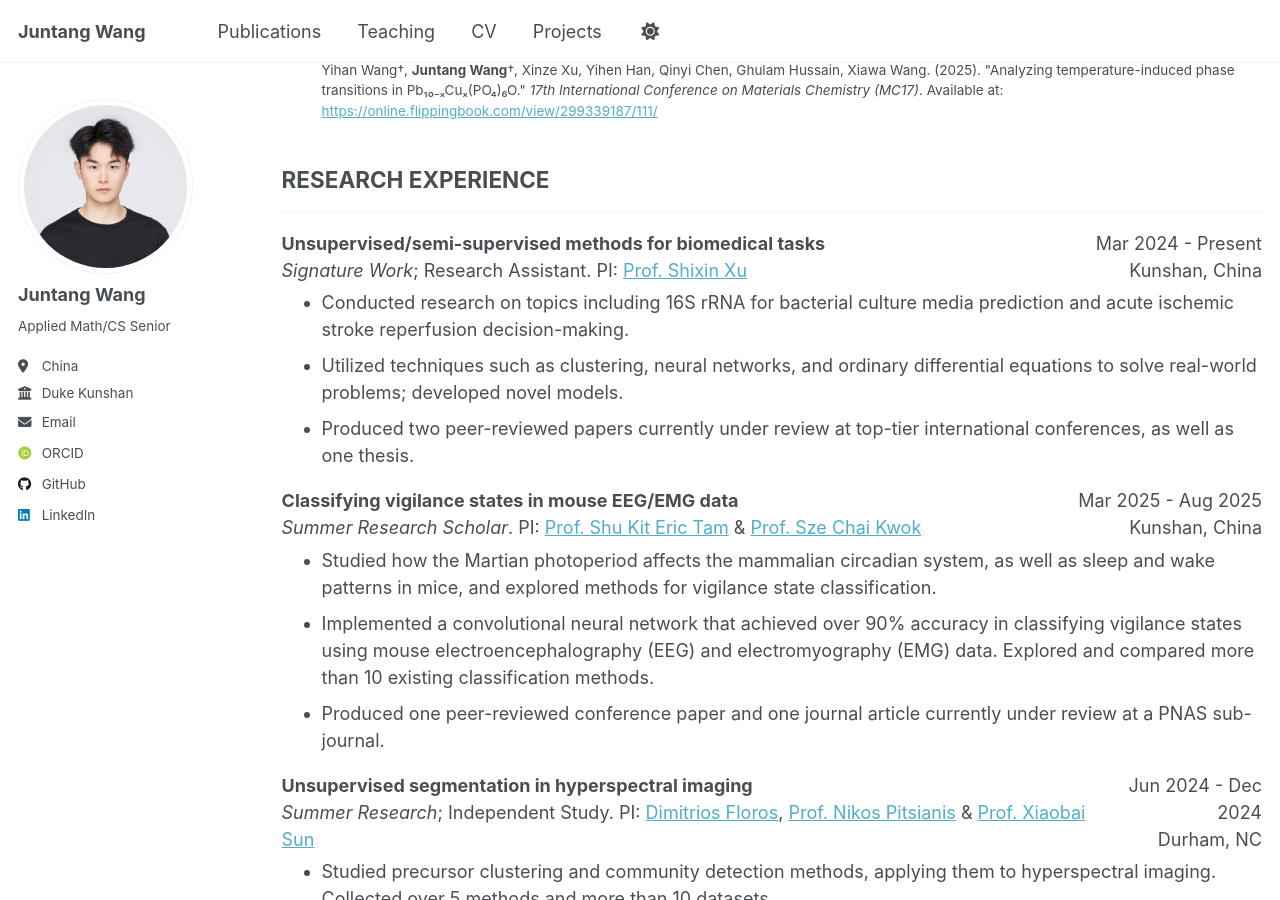
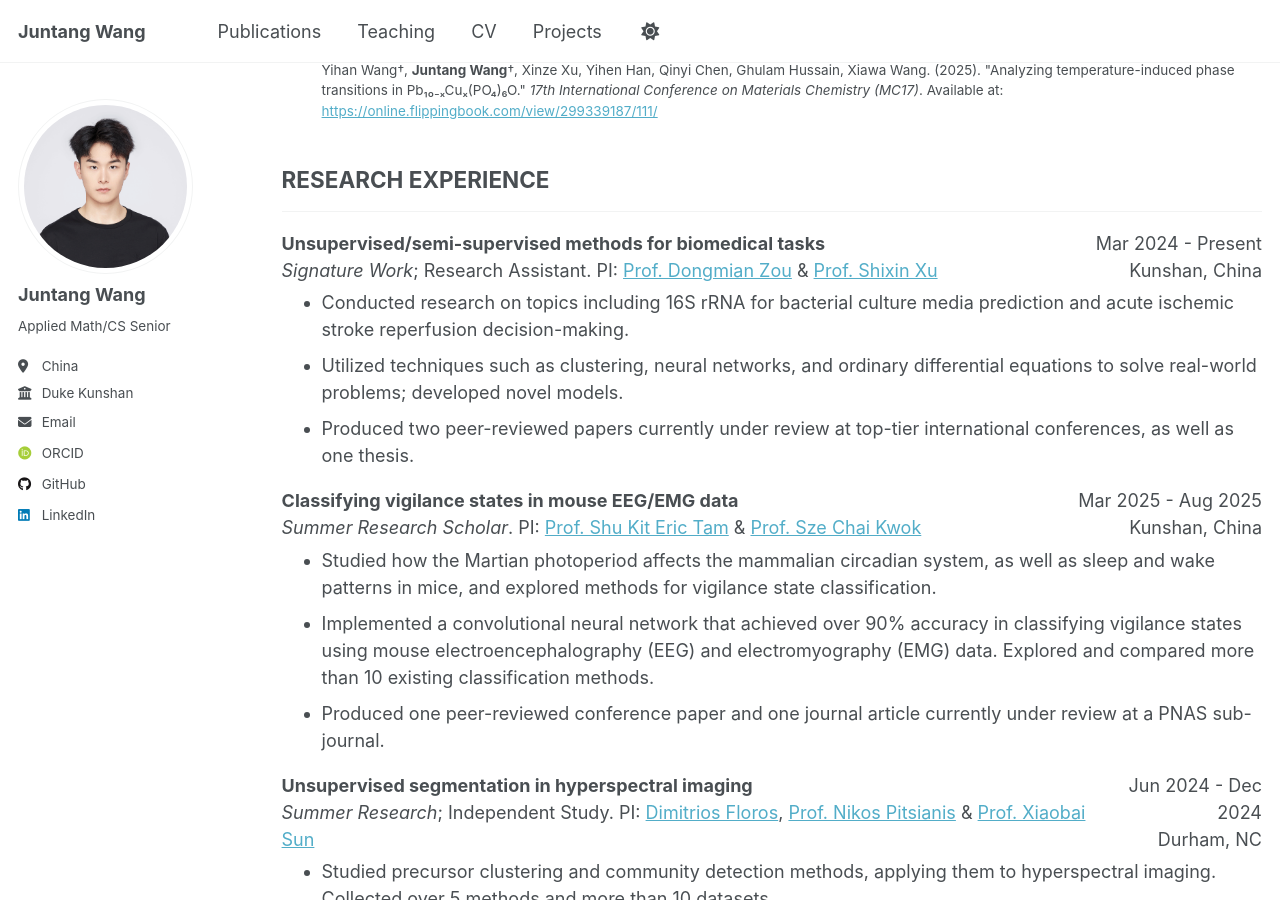
Before and after one commit to juntang1129/juntang1129.github.io, a Jekyll site: the page built from _pages/cv.md, in a window 1280 px wide and 900 px high, scrolled down 1871 px. Built offline with Jekyll 4.4.1, drawn with Linux system fonts in a browser that asks for light colours; some web fonts are replaced; a script that is not in the unit is left out.

Commit message:
oct 31 update

```diff
--- a/_pages/cv.md
+++ b/_pages/cv.md
@@ -121,7 +121,7 @@ redirect_from:
 <div style="display: flex; justify-content: space-between;">
   <div>
     <strong>Unsupervised/semi-supervised methods for biomedical tasks</strong><br>
-    <em>Signature Work</em>; Research Assistant. PI: <a href="https://sites.google.com/site/shixinxupage/" target="_blank">Prof. Shixin Xu</a><br>
+    <em>Signature Work</em>; Research Assistant. PI: <a href="https://faculty.dukekunshan.edu.cn/faculty_profiles/dongmian-zou" target="_blank">Prof. Dongmian Zou</a> & <a href="https://sites.google.com/site/shixinxupage/" target="_blank">Prof. Shixin Xu</a><br>
   </div>
   <div style="text-align: right;">
     Mar 2024 - Present<br>
```
Also changed, not shown: 1 other file.
